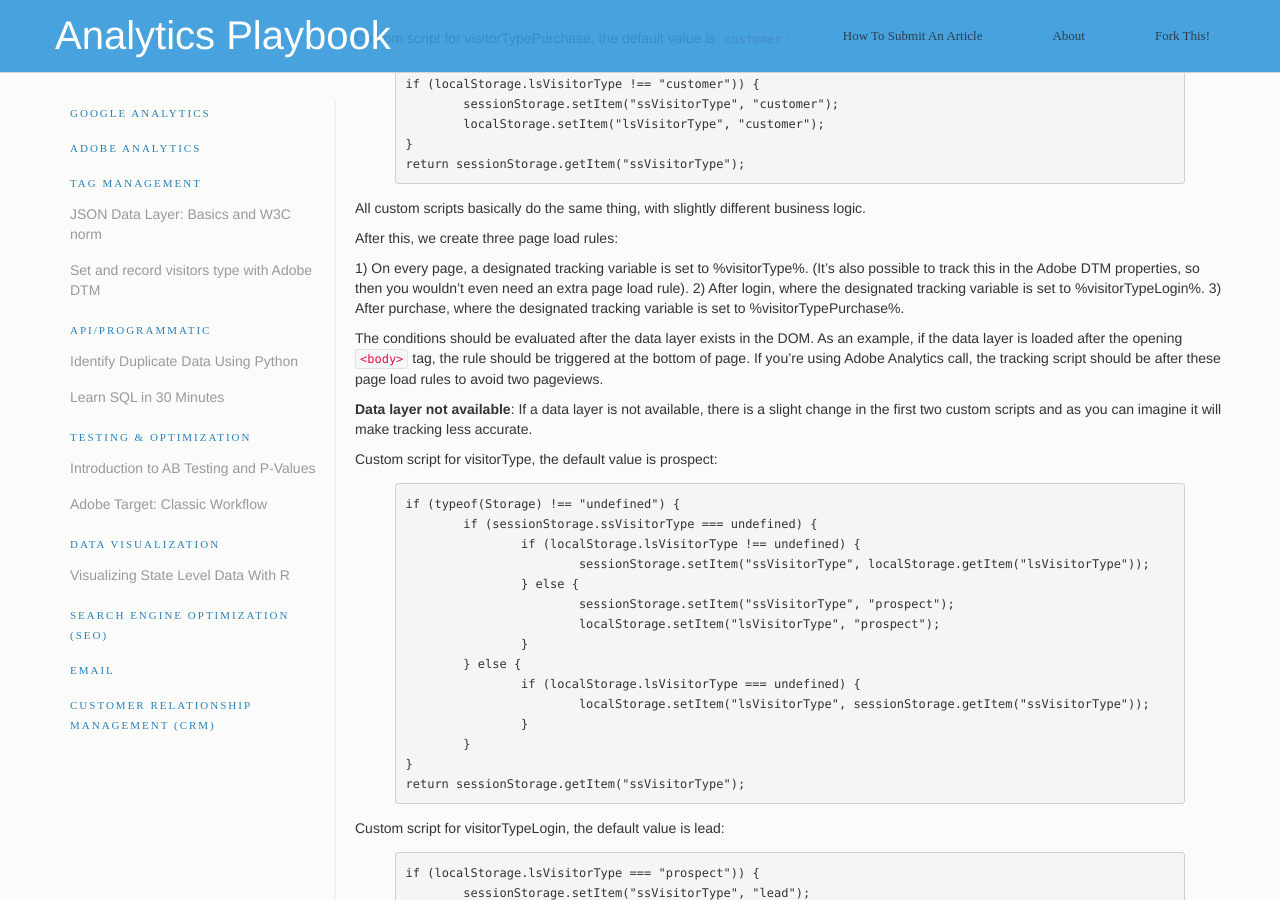
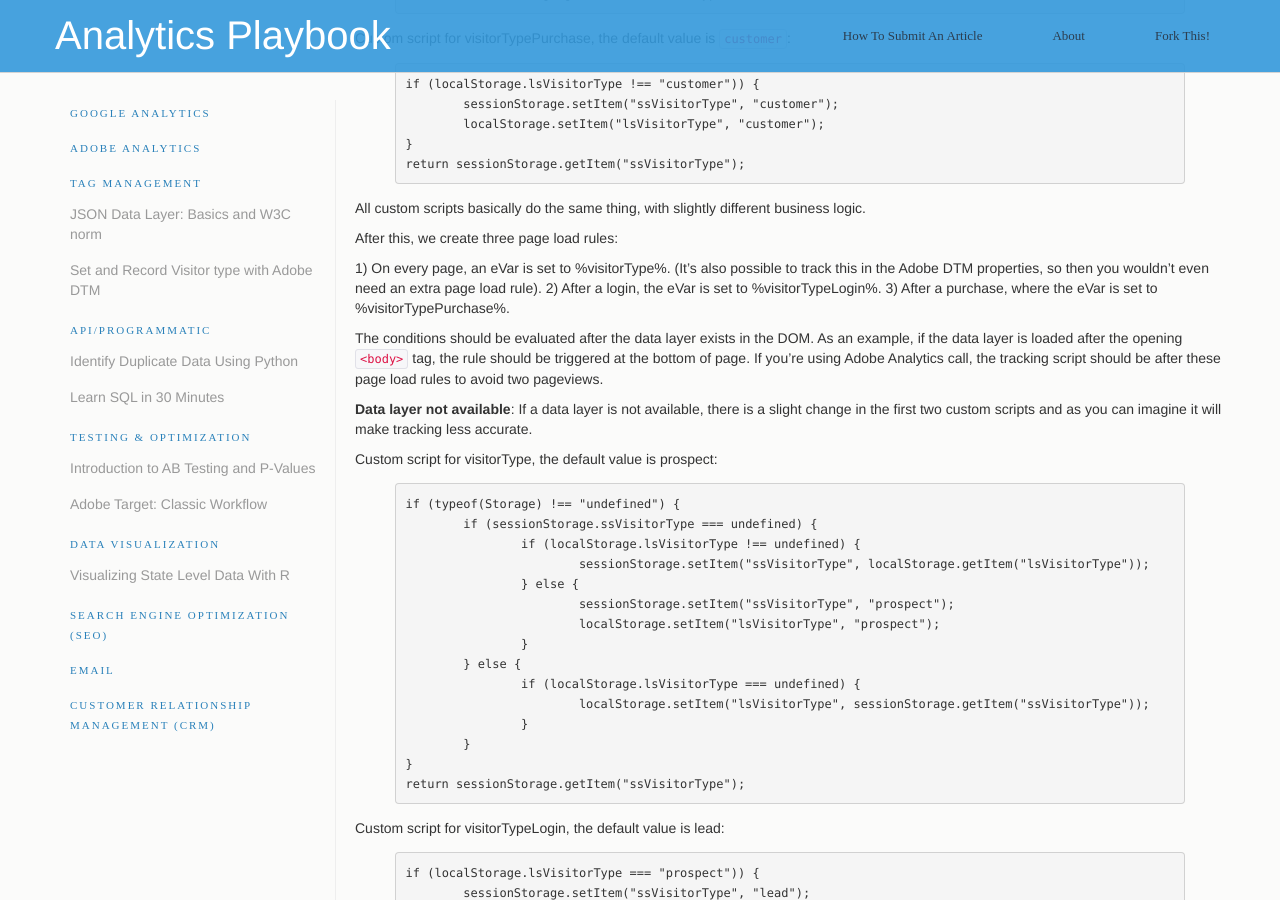
Before and after one commit to analyticsplaybook/analyticsplaybook.github.io, a Jekyll site: the page built from tagmanagement/set_record_visitors_type_adobe_dtm.md, in a window 1280 px wide and 900 px high, scrolled down 1593 px. Built offline with Jekyll 4.4.1, drawn with Linux system fonts in a browser that asks for light colours; nearby versions of some CDN libraries; some web fonts are replaced; comment, search, counter and statistics services are not loaded; some of the changed text lies outside the part shown.

Commit message:
Put back evar language
Didn’t realize it was specifically a DTM post ;)

```diff
--- a/_layouts/responsive.html
+++ b/_layouts/responsive.html
@@ -63,7 +63,7 @@
             <li class="nav-header">Adobe Analytics</li>
             <li class="nav-header">Tag Management</li>
             <li data-section="tagmanagement/json_datalayer_w3c_based"><a href="{{ site.baseurl }}/tagmanagement/json_datalayer_w3c_based.html">JSON Data Layer: Basics and W3C norm</a></li>
-			<li data-section="tagmanagement/set_record_visitors_type_adobe_dtm"><a href="{{ site.baseurl }}/tagmanagement/set_record_visitors_type_adobe_dtm.html">Set and record visitors type with Adobe DTM</a></li>
+			<li data-section="tagmanagement/set_record_visitors_type_adobe_dtm"><a href="{{ site.baseurl }}/tagmanagement/set_record_visitors_type_adobe_dtm.html">Set and Record Visitor type with Adobe DTM</a></li>
 			<li class="nav-header">API/Programmatic</li>
 			<li data-section="api/python_identify_duplicate_data"><a href="{{ site.baseurl }}/api/python_identify_duplicate_data.html">Identify Duplicate Data Using Python</a></li>
       <li data-section="api/learn_sql_30_minutes"><a href="{{ site.baseurl }}/api/learn_sql_30_minutes.html">Learn SQL in 30 Minutes</a></li>
--- a/tagmanagement/set_record_visitors_type_adobe_dtm.md
+++ b/tagmanagement/set_record_visitors_type_adobe_dtm.md
@@ -1,10 +1,10 @@
 ---
 
 layout: responsive
-title: Set and record visitors type with Adobe DTM
+title: Set and Record Visitor Type with Adobe DTM
 
 ---
-# Set and record visitors type with Adobe DTM
+# Set and Record Visitor type with Adobe DTM
 Author: Till Büttner
 
 __Problem__:
@@ -96,9 +96,9 @@ All custom scripts basically do the same thing, with slightly different business
 
 After this, we create three page load rules:
 
-1) On every page, a designated tracking variable is set to %visitorType%. (It's also possible to track this in the Adobe DTM properties, so then you wouldn't even need an extra page load rule).
-2) After login, where the designated tracking variable is set to %visitorTypeLogin%.
-3) After purchase, where the designated tracking variable is set to %visitorTypePurchase%.
+1) On every page, an eVar is set to %visitorType%. (It's also possible to track this in the Adobe DTM properties, so then you wouldn't even need an extra page load rule).
+2) After a login, the eVar is set to %visitorTypeLogin%.
+3) After a purchase, where the eVar is set to %visitorTypePurchase%.
 
 The conditions should be evaluated after the data layer exists in the DOM. As an example, if the data layer is loaded after the opening `<body>` tag, the rule should be triggered at the bottom of page. If you're using Adobe Analytics call, the tracking script should be after these page load rules to avoid two pageviews.
 
```
Also changed, not shown: 1 other file.
